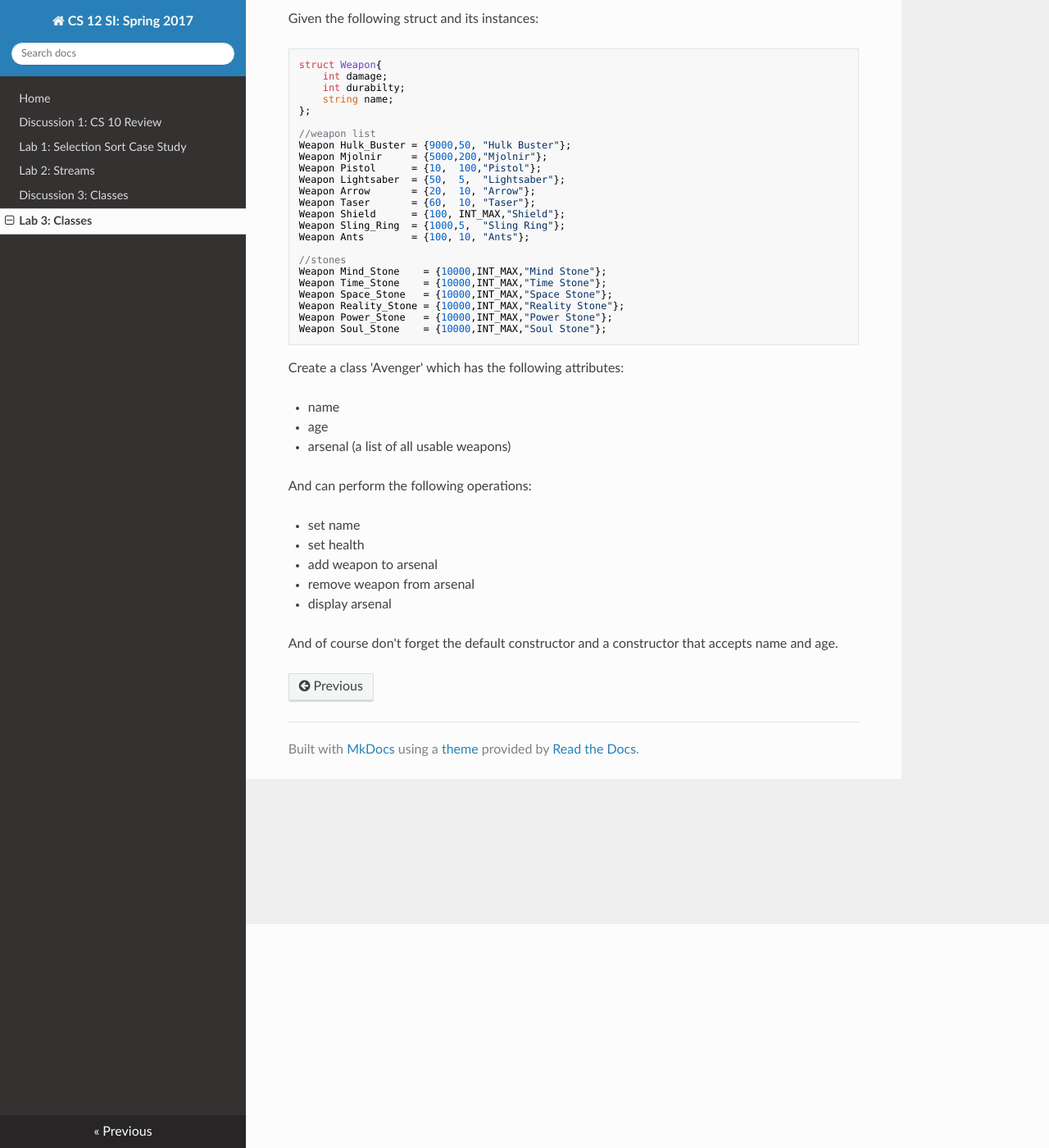
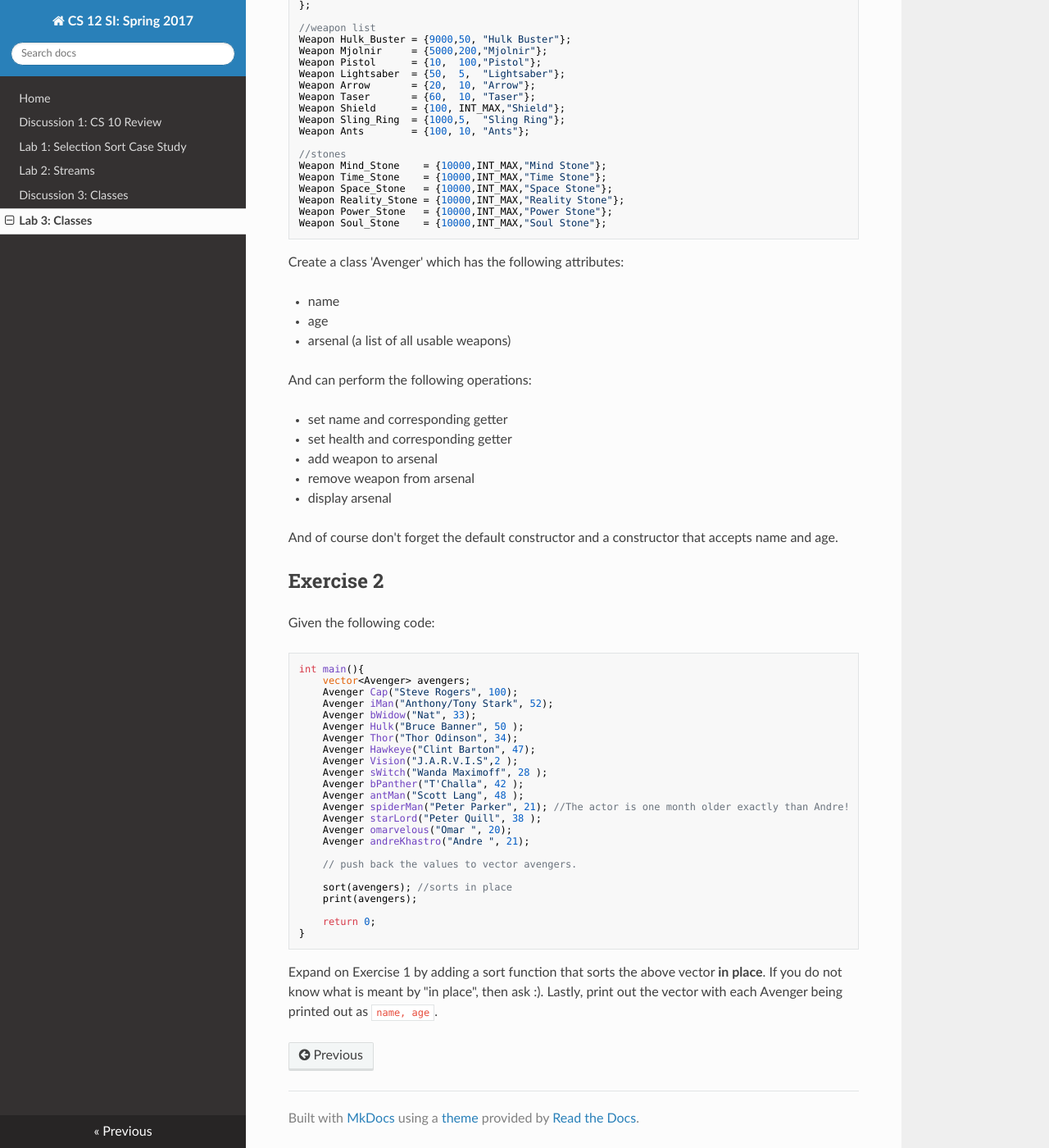
Before and after one commit to cs-si-ucr/cs12, an MkDocs documentation site: the page built from docs/lab03.md, in a window 1280 px wide and 1400 px high, scrolled down 273 px. Shown: the whole window at 82% size. Built offline with MkDocs 1.6.1, drawn with Linux system fonts in a browser that asks for light colours; nearby versions of some CDN libraries; old or Windows-style settings are respelled for this version of MkDocs; some of the changed text lies outside the part shown.

Commit message:
Added exercise 2 to lab 3

````diff
--- a/docs/lab03.md
+++ b/docs/lab03.md
@@ -42,10 +36,43 @@ Create a class 'Avenger' which has the following attributes:
 
 And can perform the following operations:
 
- * set name
- * set health
+ * set name and corresponding getter
+ * set health and corresponding getter
  * add weapon to arsenal
  * remove weapon from arsenal
  * display arsenal
 
 And of course don't forget the default constructor and a constructor that accepts name and age.
+
+Exercise 2
+---
+Given the following code:
+```c++
+int main(){
+    vector<Avenger> avengers;
+    Avenger Cap("Steve Rogers", 100);
+    Avenger iMan("Anthony/Tony Stark", 52);
+    Avenger bWidow("Nat", 33);
+    Avenger Hulk("Bruce Banner", 50 );
+    Avenger Thor("Thor Odinson", 34);
+    Avenger Hawkeye("Clint Barton", 47);
+    Avenger Vision("J.A.R.V.I.S",2 );
+    Avenger sWitch("Wanda Maximoff", 28 );
+    Avenger bPanther("T'Challa", 42 );
+    Avenger antMan("Scott Lang", 48 );
+    Avenger spiderMan("Peter Parker", 21); //The actor is one month older exactly than Andre!
+    Avenger starLord("Peter Quill", 38 );
+    Avenger omarvelous("Omar ", 20);
+    Avenger andreKhastro("Andre ", 21);
+
+    // push back the values to vector avengers.
+
+    sort(avengers); //sorts in place
+    print(avengers);
+
+    return 0;
+}
+```
+Expand on Exercise 1 by adding a sort function that sorts the above vector **in place**.
+If you do not know what is meant by "in place", then ask :).
+Lastly, print out the vector with each Avenger being printed out as `name, age`.
````
Also changed, not shown: other parts of docs/lab03.md (+0 -6 lines).
